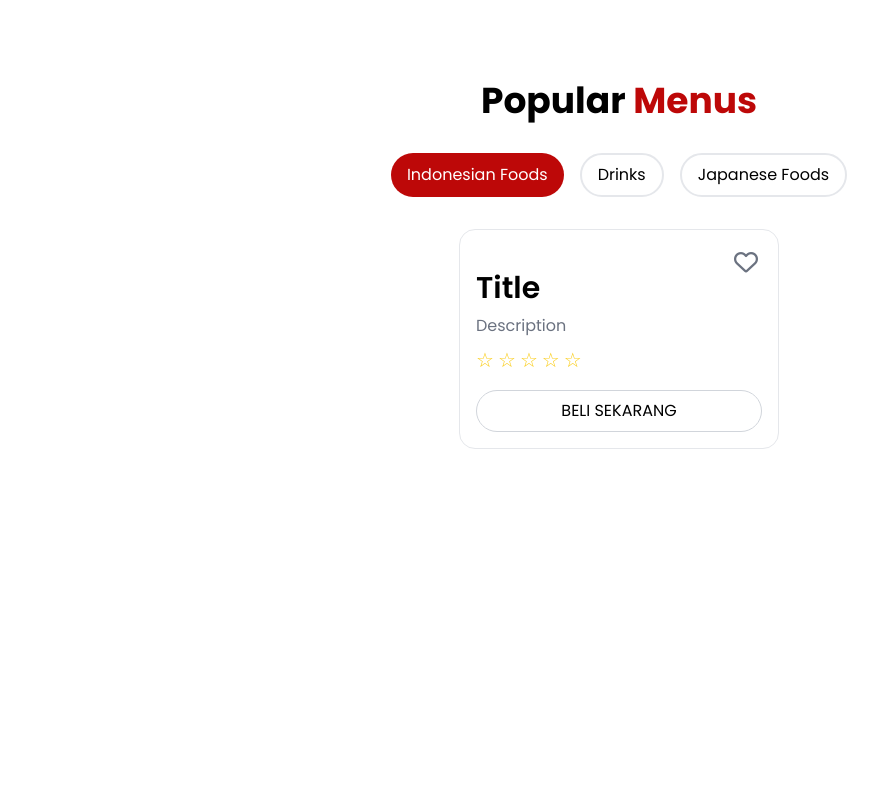
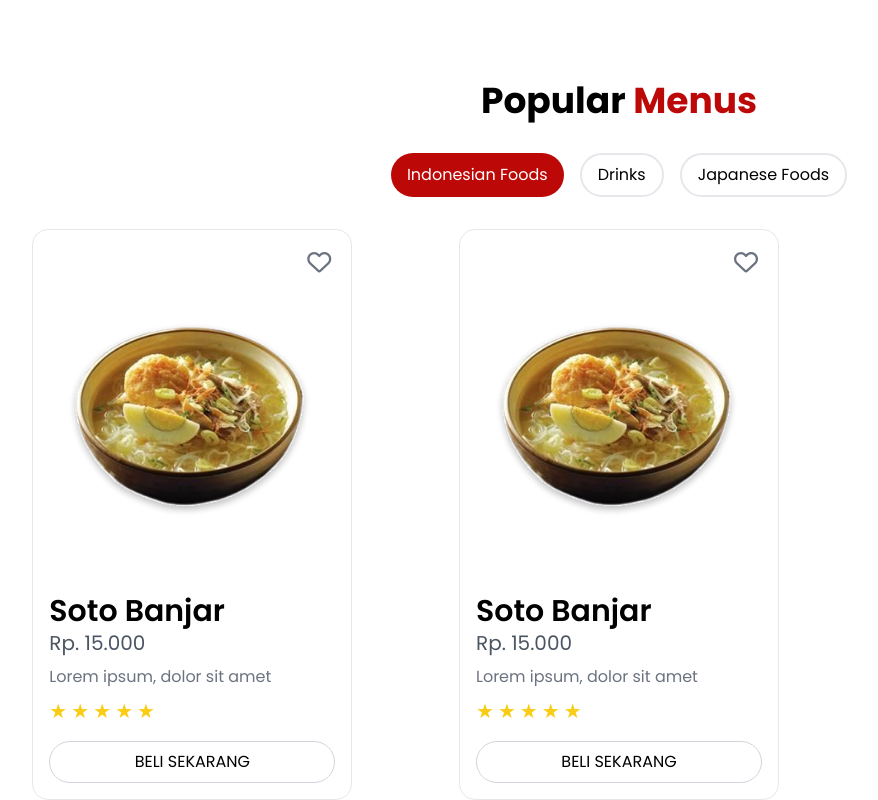
Before and after one commit to myoshuu/juara-foods, a plain HTML site: page index.html in a window 1280 px wide. Shown: the part 1403-2203 px from the top of the page, without its empty margins (21-899 px from the left). Before the commit the page ends 1852 px from the top, so only its background shows below. Drawn offline with Linux system fonts and the light colour scheme.

Commit message:
implement card-component

```diff
--- a/assets/js/utils/component.js
+++ b/assets/js/utils/component.js
@@ -27,16 +27,16 @@ class CardComponent extends HTMLElement {
 
   render() {
     const title = this.getAttribute("title") || "Title";
-    const image = this.getAttribute("image") || "";
+    const image = this.getAttribute("image") || "No Image";
     const desc = this.getAttribute("desc") || "Description";
     const rating = parseInt(this.getAttribute("rating")) || 0;
-    const price = this.getAttribute("price") || "";
+    const price = this.getAttribute("price") || "15.000";
 
     this.innerHTML = `
     <div class="mx-auto overflow-hidden bg-white border border-gray-200 rounded-2xl max-w-80 max-h-[120rem]">
       <div class="relative">
         <div class="flex items-center justify-center">
-          <img src="${image}" alt="Soto Banjar" class="relative w-64 -top-7">
+          <img src="assets/images/${image}" alt="Soto Banjar" class="relative w-64 -top-7">
         </div>
         <button class="absolute p-3 text-gray-500 top-2 right-2">
           <i class="text-2xl fa-regular fa-heart"></i>
@@ -44,7 +44,7 @@ class CardComponent extends HTMLElement {
       </div>
       <div class="p-4">
         <h2 class="text-3xl font-semibold">${title}</h2>
-        <p class="text-xl text-gray-600">${price}</p>
+        <p class="text-xl text-gray-600">Rp. ${price}</p>
         <p class="mt-2 text-gray-500">${desc}</p>
         <div class="flex items-center mt-2">
           <div class="flex space-x-1 text-xl text-yellow-400">
--- a/index.html
+++ b/index.html
@@ -174,7 +174,12 @@
         class="px-4 py-2 transition-colors border border-2 rounded-full text-primary-slate-500 hover:bg-primary hover:border-primary hover:text-white">Japanese
         Foods</button>
     </div>
-    <card-component></card-component>
+    <div class="grid grid-cols-3">
+      <card-component image="sotobanjar.png" title="Soto Banjar" desc="Lorem ipsum, dolor sit amet" price="15.000"
+        rating="5"></card-component>
+      <card-component image="sotobanjar.png" title="Soto Banjar" desc="Lorem ipsum, dolor sit amet" price="15.000"
+        rating="5"></card-component>
+    </div>
   </div>
 
   </div>
```
